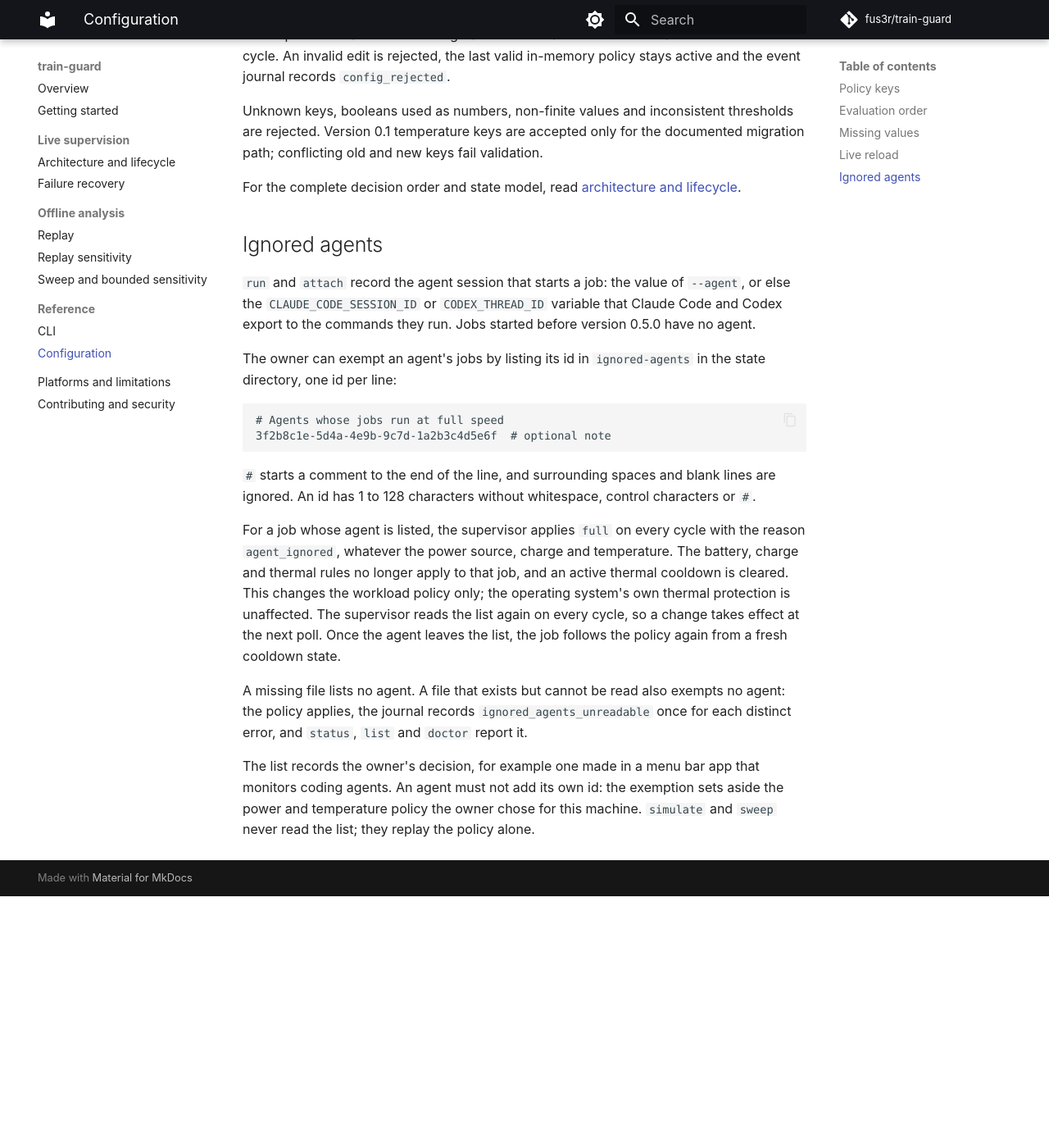
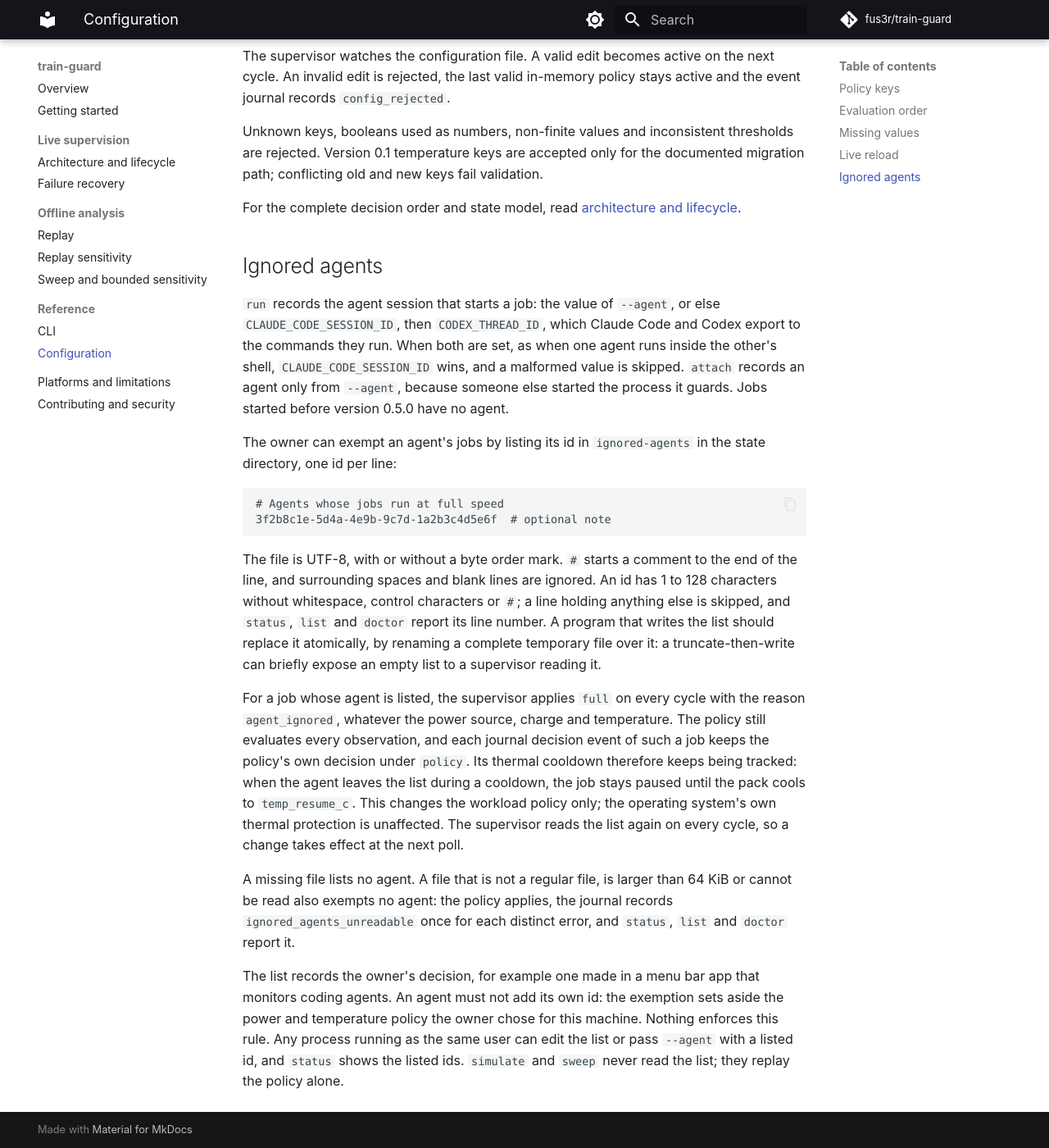
Before and after one commit to fus3r/train-guard, an MkDocs documentation site: the page built from docs/configuration.md, in a window 1280 px wide and 1400 px high, scrolled down 1883 px. Shown: the whole window at 82% size. Built offline with MkDocs 1.6.1 and Material for MkDocs 9.7.7, drawn with Linux system fonts in a browser that asks for light colours; comment, search, counter and statistics services are not loaded; before the commit the page ends 2976 px from its top, so only the background shows below that; some of the changed text lies outside the part shown.

Commit message:
fix: keep the cooldown and require --agent for attach
attach no longer credits the session running it, since someone else started
the process it guards; it records an agent only from --agent. For an ignored
agent the policy still decides every cycle, so its thermal cooldown is kept
and a job taken off the list stays paused until the pack cools, as replay
shows; decision events record the policy's own decision under policy.

The ignore list is read without blocking on a FIFO, as a regular UTF-8 file
of at most 64 KiB with an optional byte order mark, and invalid lines are
skipped and reported by line number. A malformed CLAUDE_CODE_SESSION_ID falls
through to CODEX_THREAD_ID. Status marks an agent as listed and shows the
ignored agents only when the list or agents are in use.

````diff
--- a/docs/configuration.md
+++ b/docs/configuration.md
@@ -50,8 +50,8 @@ The state machine evaluates a sample in this order:
 Thermal cooldown is stateful. A temperature reading below the pause threshold
 does not end an existing cooldown unless it also reaches the resume threshold.
 
-A live job whose agent the owner has exempted skips this order; see
-[ignored agents](#ignored-agents).
+For a live job whose agent the owner has exempted, the supervisor applies
+`full` in place of this order's result; see [ignored agents](#ignored-agents).
 
 ## Missing values
 
@@ -78,10 +78,13 @@ For the complete decision order and state model, read
 
 ## Ignored agents
 
-`run` and `attach` record the agent session that starts a job: the value of
-`--agent`, or else the `CLAUDE_CODE_SESSION_ID` or `CODEX_THREAD_ID` variable
-that Claude Code and Codex export to the commands they run. Jobs started
-before version 0.5.0 have no agent.
+`run` records the agent session that starts a job: the value of `--agent`, or
+else `CLAUDE_CODE_SESSION_ID`, then `CODEX_THREAD_ID`, which Claude Code and
+Codex export to the commands they run. When both are set, as when one agent
+runs inside the other's shell, `CLAUDE_CODE_SESSION_ID` wins, and a malformed
+value is skipped. `attach` records an agent only from `--agent`, because
+someone else started the process it guards. Jobs started before version 0.5.0
+have no agent.
 
 The owner can exempt an agent's jobs by listing its id in `ignored-agents` in
 the state directory, one id per line:
@@ -91,25 +94,32 @@ the state directory, one id per line:
 3f2b8c1e-5d4a-4e9b-9c7d-1a2b3c4d5e6f  # optional note
 ```
 
-`#` starts a comment to the end of the line, and surrounding spaces and blank
-lines are ignored. An id has 1 to 128 characters without whitespace, control
-characters or `#`.
+The file is UTF-8, with or without a byte order mark. `#` starts a comment to
+the end of the line, and surrounding spaces and blank lines are ignored. An id
+has 1 to 128 characters without whitespace, control characters or `#`; a line
+holding anything else is skipped, and `status`, `list` and `doctor` report its
+line number. A program that writes the list should replace it atomically, by
+renaming a complete temporary file over it: a truncate-then-write can briefly
+expose an empty list to a supervisor reading it.
 
 For a job whose agent is listed, the supervisor applies `full` on every cycle
 with the reason `agent_ignored`, whatever the power source, charge and
-temperature. The battery, charge and thermal rules no longer apply to that
-job, and an active thermal cooldown is cleared. This changes the workload
-policy only; the operating system's own thermal protection is unaffected. The
-supervisor reads the list again on every cycle, so a change takes effect at
-the next poll. Once the agent leaves the list, the job follows the policy
-again from a fresh cooldown state.
+temperature. The policy still evaluates every observation, and each journal
+decision event of such a job keeps the policy's own decision under `policy`.
+Its thermal cooldown therefore keeps being tracked: when the agent leaves the list during a
+cooldown, the job stays paused until the pack cools to `temp_resume_c`. This
+changes the workload policy only; the operating system's own thermal
+protection is unaffected. The supervisor reads the list again on every cycle,
+so a change takes effect at the next poll.
 
-A missing file lists no agent. A file that exists but cannot be read also
-exempts no agent: the policy applies, the journal records
-`ignored_agents_unreadable` once for each distinct error, and `status`,
-`list` and `doctor` report it.
+A missing file lists no agent. A file that is not a regular file, is larger
+than 64 KiB or cannot be read also exempts no agent: the policy applies, the
+journal records `ignored_agents_unreadable` once for each distinct error, and
+`status`, `list` and `doctor` report it.
 
 The list records the owner's decision, for example one made in a menu bar app
 that monitors coding agents. An agent must not add its own id: the exemption
 sets aside the power and temperature policy the owner chose for this machine.
+Nothing enforces this rule. Any process running as the same user can edit the
+list or pass `--agent` with a listed id, and `status` shows the listed ids.
 `simulate` and `sweep` never read the list; they replay the policy alone.
````
Also changed, not shown: CHANGELOG.md (+17 -11 lines), docs/architecture.md (+3 -3 lines), docs/cli.md (+18 -8 lines), docs/failure-model.md (+7 -4 lines), docs/policy-replay.md (+5 -0 lines), 6 other files.
